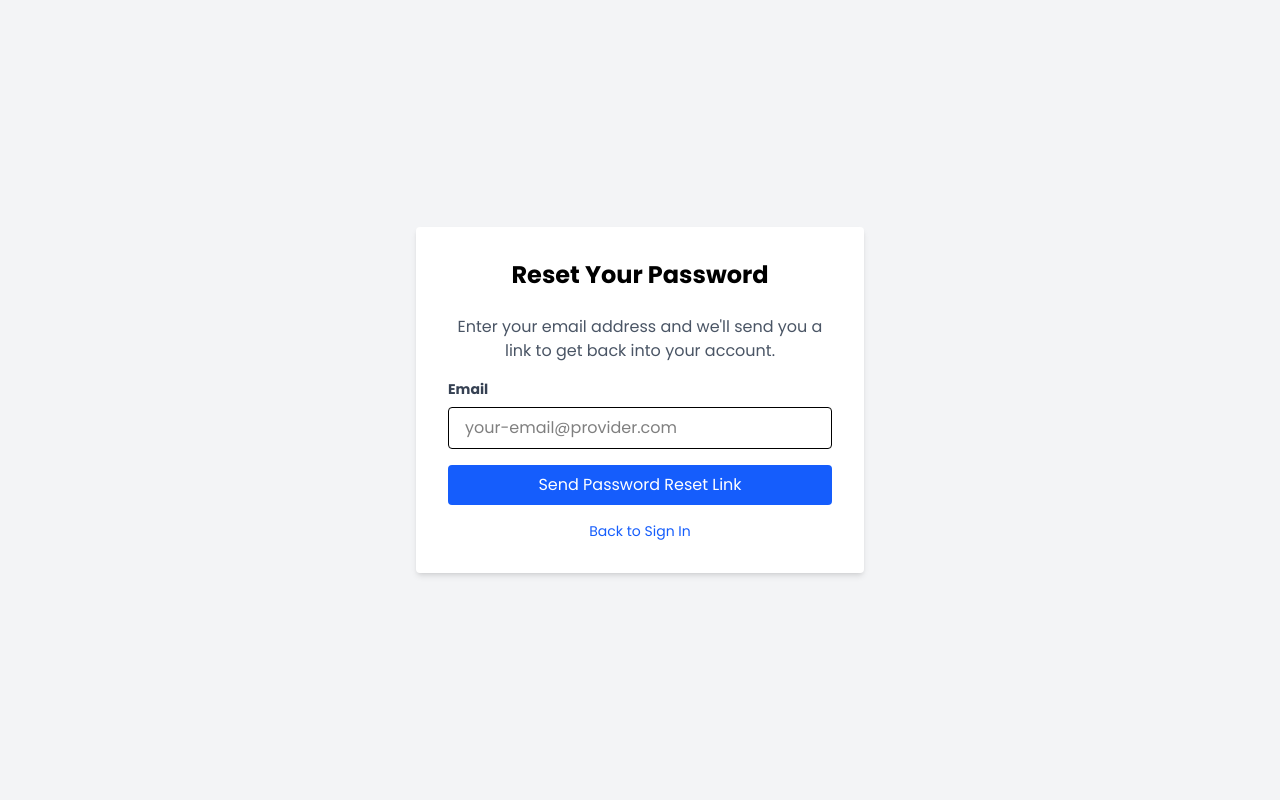
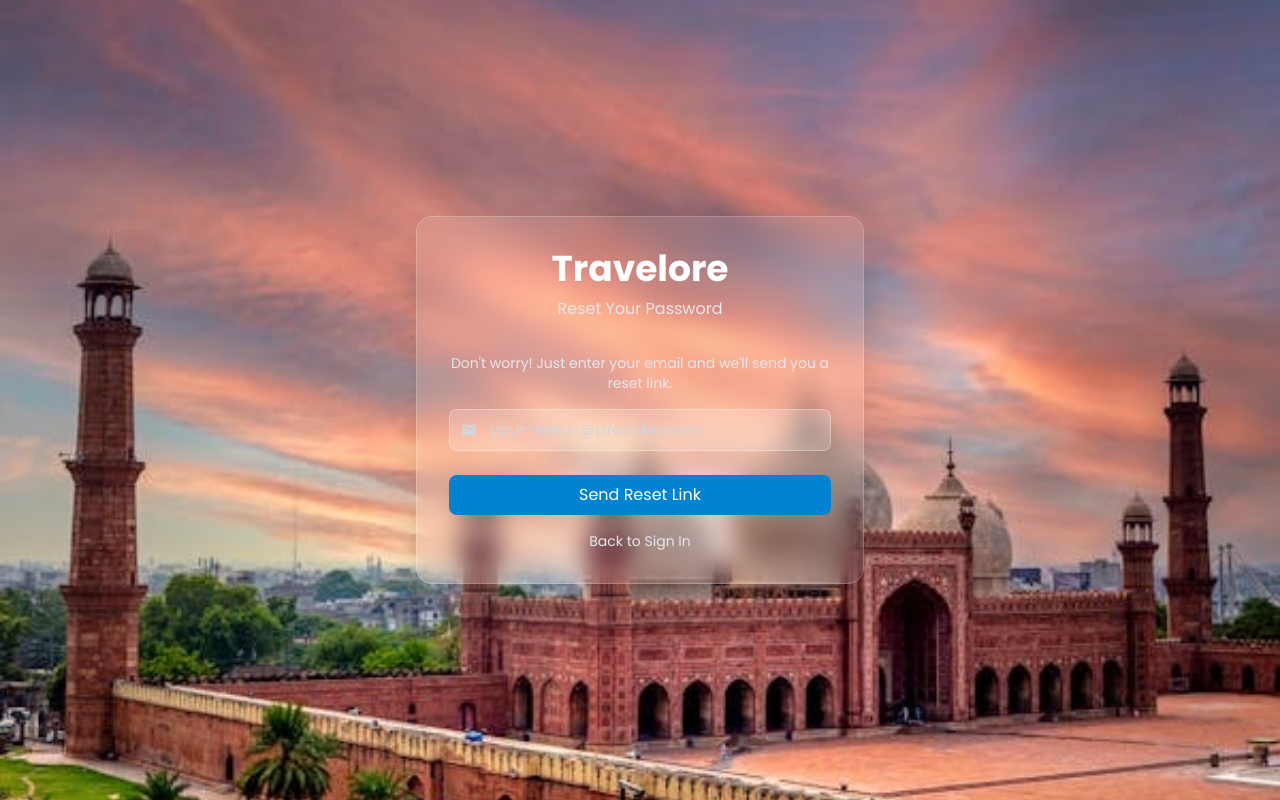
Before and after one commit to hamzaiqbal1181/Travelore, a React (Vite) app in the folder Travelore/: page /forgot-password in a window 1280 px wide. Built offline with nearby package versions, Linux system fonts and the light colour scheme.

Commit message:
UI updates

```diff
--- a/Travelore/src/components/Footer/Footer.jsx
+++ b/Travelore/src/components/Footer/Footer.jsx
@@ -45,7 +45,7 @@ const Footer = () => {
         >
           <source src={NatureVid} type="video/mp4" />
         </video>
-        <div className="container px-4 sm:px-18">
+        <div className="container mx-auto px-4">
           <div className="grid md:grid-cols-3 py-5 bg-white/10 backdrop-blur-sm rounded-t-xl">
             <div className="py-8 px-4 ">
               <h1 className="flex items-center gap-3 text-xl sm:text-3xl font-bold text-justify sm:text-left">
--- a/Travelore/src/pages/ForgotPassword.jsx
+++ b/Travelore/src/pages/ForgotPassword.jsx
@@ -2,25 +2,29 @@ import React, { useState } from "react";
 import { sendPasswordResetEmail } from "firebase/auth";
 import { auth } from "../firebase"; // Make sure this path is correct
 import { Link } from "react-router-dom";
+import { MdEmail } from "react-icons/md"; // Email icon
+
+// --- BACKGROUND IMAGE ---
+// Using a different image for variety
+import BgImage from "../assets/places/mosque.jpg";
 
 const ForgotPassword = () => {
+  // --- AAPKA PURANA LOGIC BILKUL WAISE HI HAI ---
+  // Ismein koi change nahi kiya gaya hai.
   const [email, setEmail] = useState("");
   const [message, setMessage] = useState("");
   const [error, setError] = useState("");
-  const [isLoading, setIsLoading] = useState(false); // --- 1. ADDED: New state for loading ---
+  const [isLoading, setIsLoading] = useState(false);
 
   const handleResetPassword = async (e) => {
     e.preventDefault();
     setMessage("");
     setError("");
-
     if (!email) {
       setError("Please enter your email address.");
       return;
     }
-
-    setIsLoading(true); // --- 2. ADDED: Set loading to true when the process starts ---
-
+    setIsLoading(true);
     try {
       await sendPasswordResetEmail(auth, email);
       setMessage(
@@ -33,72 +37,72 @@ const ForgotPassword = () => {
       );
       console.error("Password Reset Error:", err);
     } finally {
-      setIsLoading(false); // --- 3. ADDED: Set loading to false after success OR failure ---
+      setIsLoading(false);
     }
   };
 
   return (
-    <div className="flex flex-col items-center justify-center min-h-screen bg-gray-100">
-      <form
-        onSubmit={handleResetPassword}
-        className="bg-white p-8 rounded shadow-md w-full max-w-md"
+    // --- NAYA, MODERN UI (SignIn/SignUp se match karta hua) ---
+    <div
+      className="flex flex-col items-center justify-center min-h-screen w-full bg-cover bg-center"
+      style={{ backgroundImage: `url(${BgImage})` }}
     >
-        <h2 className="text-2xl font-bold mb-6 text-center">
-          Reset Your Password
-        </h2>
+      {/* Glassmorphism Form Card */}
+      <div className="bg-white/10 backdrop-blur-md p-8 rounded-2xl shadow-2xl border border-white/20 w-full max-w-md">
+        <div className="text-center text-white mb-8">
+          <h1 className="text-4xl font-bold">Travelore</h1>
+          <p className="mt-2 text-gray-200">Reset Your Password</p>
+        </div>
 
+        <form onSubmit={handleResetPassword}>
           {message && (
-          <div className="text-green-600 mb-4 bg-green-100 p-3 rounded text-center">
+            <div className="text-green-300 mb-4 bg-green-900/40 p-3 rounded text-center">
               {message}
             </div>
           )}
-
           {error && (
-          <div className="text-red-500 mb-4 bg-red-100 p-3 rounded text-center">
+            <div className="text-red-300 mb-4 bg-red-900/40 p-3 rounded text-center">
               {error}
             </div>
           )}
 
-        <p className="text-gray-600 text-center mb-4">
-          Enter your email address and we'll send you a link to get back into
-          your account.
+          <p className="text-gray-200 text-center mb-4 text-sm">
+            Don't worry! Just enter your email and we'll send you a reset link.
           </p>
 
-        <div className="mb-4">
-          <label
-            className="block text-gray-700 text-sm font-bold mb-2"
-            htmlFor="email"
-          >
-            Email
-          </label>
+          {/* Email Input with Icon */}
+          <div className="relative mb-6">
+            <div className="absolute inset-y-0 left-0 flex items-center pl-3 pointer-events-none">
+              <MdEmail className="text-gray-300" />
+            </div>
             <input
               id="email"
               type="email"
               placeholder="your-email@provider.com"
-            className="w-full px-4 py-2 border rounded focus:outline-none focus:ring-2 focus:ring-blue-500"
+              className="w-full pl-10 px-4 py-2 bg-white/20 text-white placeholder-gray-300 border border-white/30 rounded-lg focus:outline-none focus:ring-2 focus:ring-sky-400 transition-colors"
               value={email}
               onChange={(e) => setEmail(e.target.value)}
               required
-            disabled={isLoading} // --- 4. ADDED: Disable input while loading ---
+              disabled={isLoading}
             />
           </div>
 
           <button
             type="submit"
-          className="w-full bg-blue-600 text-white py-2 rounded hover:bg-blue-700 mb-4 transition-colors disabled:bg-blue-300"
-          disabled={isLoading} // --- 5. ADDED: Disable button while loading ---
+            className="w-full bg-sky-600 text-white py-2 rounded-lg hover:bg-sky-700 transition-colors mb-4 disabled:bg-sky-400/50"
+            disabled={isLoading}
           >
-          {/* --- 6. ADDED: Change button text based on loading state --- */}
-          {isLoading ? "Sending..." : "Send Password Reset Link"}
+            {isLoading ? "Sending..." : "Send Reset Link"}
           </button>
 
-        <div className="text-center text-sm">
-          <Link to="/signin" className="text-blue-600 hover:underline">
+          <div className="text-center text-sm text-gray-200">
+            <Link to="/signin" className="hover:text-white hover:underline">
               Back to Sign In
             </Link>
           </div>
         </form>
       </div>
+    </div>
   );
 };
 
--- a/Travelore/src/pages/SignIn.jsx
+++ b/Travelore/src/pages/SignIn.jsx
@@ -2,8 +2,14 @@ import React, { useState } from "react";
 import { signInWithEmailAndPassword } from "firebase/auth";
 import { auth } from "../firebase";
 import { Link, useNavigate } from "react-router-dom";
+import { FaUserAlt, FaLock } from "react-icons/fa"; // Icons for the form
+
+// --- BACKGROUND IMAGE ---
+// You can change this to any image you like from your assets
+import BgImage from "../assets/places/fort.jpg";
 
 const SignIn = () => {
+  // --- Your existing logic remains unchanged ---
   const [email, setEmail] = useState("");
   const [password, setPassword] = useState("");
   const [error, setError] = useState("");
@@ -21,45 +27,78 @@ const SignIn = () => {
   };
 
   return (
-    <div className="flex flex-col items-center justify-center min-h-screen bg-gray-100">
-      <form
-        onSubmit={handleSignIn}
-        className="bg-white p-8 rounded shadow-md w-full max-w-md"
+    // --- New, modern, full-screen background ---
+    <div
+      className="flex flex-col items-center justify-center min-h-screen w-full bg-cover bg-center"
+      style={{ backgroundImage: `url(${BgImage})` }}
     >
-        <h2 className="text-2xl font-bold mb-6 text-center">Sign In</h2>
-        {error && <div className="text-red-500 mb-4">{error}</div>}
+      {/* Glassmorphism Form Card */}
+      <div className="bg-white/10 backdrop-blur-md p-8 rounded-2xl shadow-2xl border border-white/20 w-full max-w-md">
+        <div className="text-center text-white mb-8">
+          <h1 className="text-4xl font-bold">Travelore</h1>
+          <p className="mt-2 text-gray-200">
+            Welcome Back! Sign in to continue
+          </p>
+        </div>
+
+        <form onSubmit={handleSignIn}>
+          {error && (
+            <div className="text-red-300 mb-4 bg-red-900/40 p-3 rounded text-center">
+              {error}
+            </div>
+          )}
+
+          {/* Email Input with Icon */}
+          <div className="relative mb-4">
+            <div className="absolute inset-y-0 left-0 flex items-center pl-3 pointer-events-none">
+              <FaUserAlt className="text-gray-300" />
+            </div>
             <input
               type="email"
               placeholder="Email"
-          className="w-full mb-4 px-4 py-2 border rounded"
+              className="w-full pl-10 px-4 py-2 bg-white/20 text-white placeholder-gray-300 border border-white/30 rounded-lg focus:outline-none focus:ring-2 focus:ring-sky-400 transition-colors"
               value={email}
               onChange={(e) => setEmail(e.target.value)}
               required
             />
+          </div>
+
+          {/* Password Input with Icon */}
+          <div className="relative mb-6">
+            <div className="absolute inset-y-0 left-0 flex items-center pl-3 pointer-events-none">
+              <FaLock className="text-gray-300" />
+            </div>
             <input
               type="password"
               placeholder="Password"
-          className="w-full mb-6 px-4 py-2 border rounded"
+              className="w-full pl-10 px-4 py-2 bg-white/20 text-white placeholder-gray-300 border border-white/30 rounded-lg focus:outline-none focus:ring-2 focus:ring-sky-400 transition-colors"
               value={password}
               onChange={(e) => setPassword(e.target.value)}
               required
             />
+          </div>
+
           <button
             type="submit"
-          className="w-full bg-blue-600 text-white py-2 rounded hover:bg-blue-700 mb-4"
+            className="w-full bg-sky-600 text-white py-2 rounded-lg hover:bg-sky-700 transition-colors mb-4"
           >
             Sign In
           </button>
-        <div className="flex justify-between text-sm">
-          <Link to="/signup" className="text-blue-600 hover:underline">
-            Sign Up
+
+          <div className="flex justify-between text-sm text-gray-200">
+            <Link to="/signup" className="hover:text-white hover:underline">
+              Create an account
             </Link>
-          <Link to="/forgot-password" className="text-blue-600 hover:underline">
+            <Link
+              to="/forgot-password"
+              className="hover:text-white hover:underline"
+            >
               Forgot Password?
             </Link>
           </div>
         </form>
       </div>
+    </div>
   );
 };
 
--- a/Travelore/src/pages/SignUp.jsx
+++ b/Travelore/src/pages/SignUp.jsx
@@ -5,8 +5,13 @@ import {
 } from "firebase/auth";
 import { auth } from "../firebase";
 import { Link, useNavigate } from "react-router-dom";
+import { FaUserAlt, FaLock } from "react-icons/fa"; // Icons for the form
 
-// --- The list is now updated to include another domain ---
+// --- BACKGROUND IMAGE ---
+// Using a different image for variety, you can use the same one if you prefer
+import BgImage from "../assets/places/shalimar.jpg";
+
+// --- Your existing domain validation logic remains unchanged ---
 const allowedDomains = [
   "gmail.com",
   "hotmail.com",
@@ -14,15 +19,15 @@ const allowedDomains = [
   "outlook.com",
   "icloud.com",
   "mul.edu.pk",
-  "protonmail.com", // Example: Allowing ProtonMail users
+  "protonmail.com",
 ];
-
 function isValidDomain(email) {
   const domain = email.split("@")[1]?.toLowerCase();
   return allowedDomains.includes(domain);
 }
 
 const SignUp = () => {
+  // --- Your existing logic remains unchanged ---
   const [email, setEmail] = useState("");
   const [password, setPassword] = useState("");
   const [error, setError] = useState("");
@@ -31,20 +36,17 @@ const SignUp = () => {
   const handleSignUp = async (e) => {
     e.preventDefault();
     setError("");
-
     if (!isValidDomain(email)) {
       setError("Only approved email providers are allowed.");
       return;
     }
-
     try {
       const userCredential = await createUserWithEmailAndPassword(
         auth,
         email,
         password
       );
-      const user = userCredential.user;
-      await sendEmailVerification(user);
+      await sendEmailVerification(userCredential.user);
       alert(
         "Signup successful! A verification email has been sent to your inbox."
       );
@@ -54,69 +56,72 @@ const SignUp = () => {
     }
   };
 
-  // ... the rest of your JSX remains the same ...
   return (
-    <div className="flex flex-col items-center justify-center min-h-screen bg-gray-100">
-      <form
-        onSubmit={handleSignUp}
-        className="bg-white p-8 rounded shadow-md w-full max-w-md"
+    // --- New, modern, full-screen background ---
+    <div
+      className="flex flex-col items-center justify-center min-h-screen w-full bg-cover bg-center"
+      style={{ backgroundImage: `url(${BgImage})` }}
     >
-        <h2 className="text-2xl font-bold mb-6 text-center">
-          Create Your Account
-        </h2>
+      {/* Glassmorphism Form Card */}
+      <div className="bg-white/10 backdrop-blur-md p-8 rounded-2xl shadow-2xl border border-white/20 w-full max-w-md">
+        <div className="text-center text-white mb-8">
+          <h1 className="text-4xl font-bold">Travelore</h1>
+          <p className="mt-2 text-gray-200">Join Us and Explore Lahore</p>
+        </div>
+
+        <form onSubmit={handleSignUp}>
           {error && (
-          <div className="text-red-500 mb-4 bg-red-100 p-3 rounded text-center">
+            <div className="text-red-300 mb-4 bg-red-900/40 p-3 rounded text-center">
               {error}
             </div>
           )}
-        <div className="mb-4">
-          <label
-            className="block text-gray-700 text-sm font-bold mb-2"
-            htmlFor="email"
-          >
-            Email
-          </label>
+
+          {/* Email Input with Icon */}
+          <div className="relative mb-4">
+            <div className="absolute inset-y-0 left-0 flex items-center pl-3 pointer-events-none">
+              <FaUserAlt className="text-gray-300" />
+            </div>
             <input
-            id="email"
               type="email"
-            placeholder="your-email@provider.com"
-            className="w-full px-4 py-2 border rounded focus:outline-none focus:ring-2 focus:ring-blue-500"
+              placeholder="Email"
+              className="w-full pl-10 px-4 py-2 bg-white/20 text-white placeholder-gray-300 border border-white/30 rounded-lg focus:outline-none focus:ring-2 focus:ring-sky-400 transition-colors"
               value={email}
               onChange={(e) => setEmail(e.target.value)}
               required
             />
           </div>
-        <div className="mb-6">
-          <label
-            className="block text-gray-700 text-sm font-bold mb-2"
-            htmlFor="password"
-          >
-            Password
-          </label>
+
+          {/* Password Input with Icon */}
+          <div className="relative mb-6">
+            <div className="absolute inset-y-0 left-0 flex items-center pl-3 pointer-events-none">
+              <FaLock className="text-gray-300" />
+            </div>
             <input
-            id="password"
               type="password"
               placeholder="Password (at least 6 characters)"
-            className="w-full px-4 py-2 border rounded focus:outline-none focus:ring-2 focus:ring-blue-500"
+              className="w-full pl-10 px-4 py-2 bg-white/20 text-white placeholder-gray-300 border border-white/30 rounded-lg focus:outline-none focus:ring-2 focus:ring-sky-400 transition-colors"
               value={password}
               onChange={(e) => setPassword(e.target.value)}
               required
             />
           </div>
+
           <button
             type="submit"
-          className="w-full bg-blue-600 text-white py-2 rounded hover:bg-blue-700 mb-4 transition-colors"
+            className="w-full bg-sky-600 text-white py-2 rounded-lg hover:bg-sky-700 transition-colors mb-4"
           >
-          Sign Up
+            Create Account
           </button>
-        <div className="text-center text-sm">
+
+          <div className="text-center text-sm text-gray-200">
             <span>Already have an account? </span>
-          <Link to="/signin" className="text-blue-600 hover:underline">
+            <Link to="/signin" className="hover:text-white hover:underline">
               Sign In
             </Link>
           </div>
         </form>
       </div>
+    </div>
   );
 };
 
```
Also changed, not shown: Travelore/src/components/BestPlaces/BestPlaces.jsx (+16 -0 lines), Travelore/src/components/Location/Location.jsx (+25 -22 lines). Lines whose indentation alone changed are shown as unchanged.
